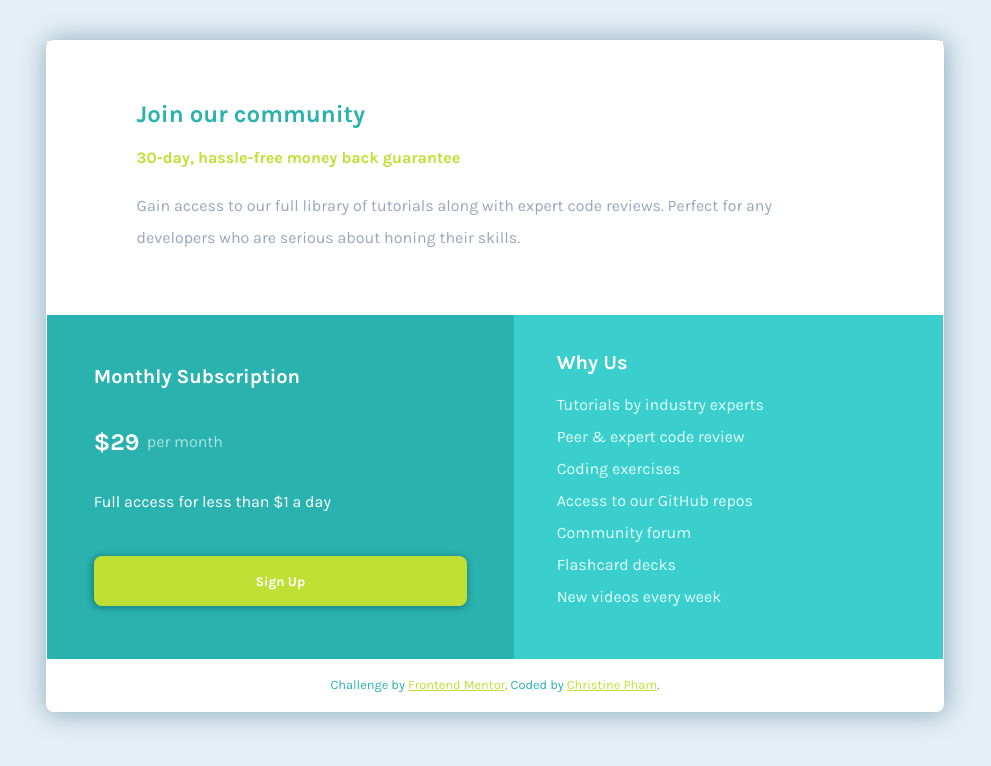
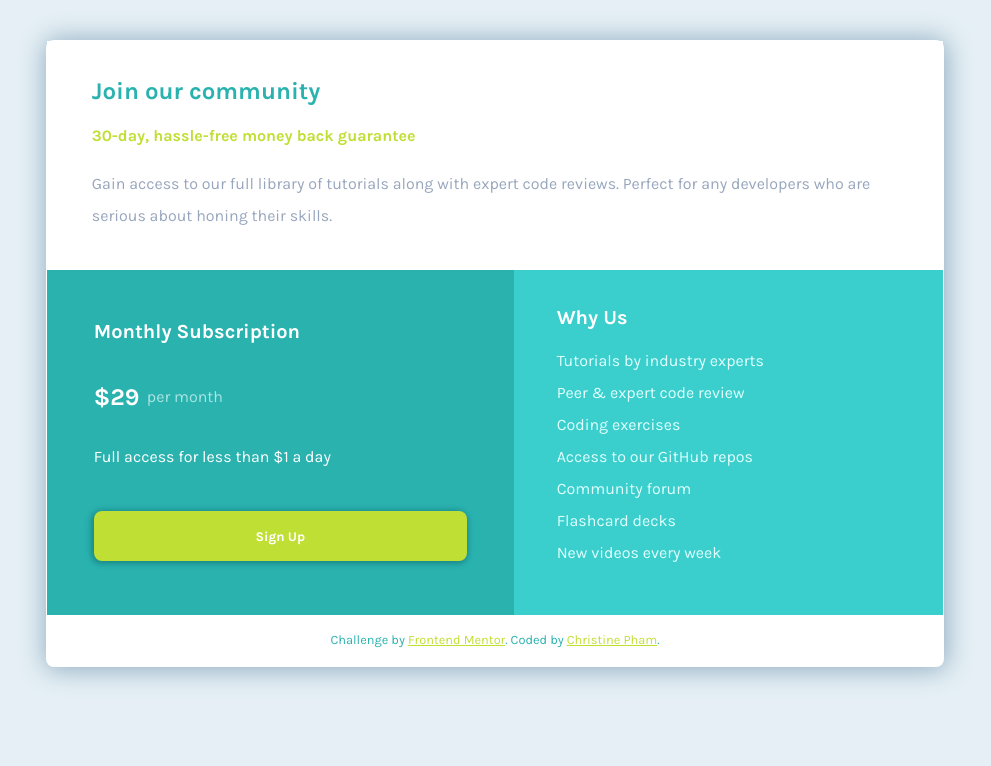
Before and after one commit to ChristineCPham/single-price-grid, a plain HTML site: page index.html in a window 1280 px wide. Shown: the whole page, without its empty margins (145-1136 px from the left). Drawn offline with Linux system fonts and the light colour scheme.

Commit message:
Fixed hero layout

```diff
--- a/css/style.css
+++ b/css/style.css
@@ -138,9 +138,12 @@ h1 {
         padding: 5% 10%;
     }
 
-    .hero {
+    div .hero {
         grid-column: 1/3;
         grid-row: 1/2;
+        padding: 2.5% 5%;
+    }
+
     }
 
     .cta {
```
